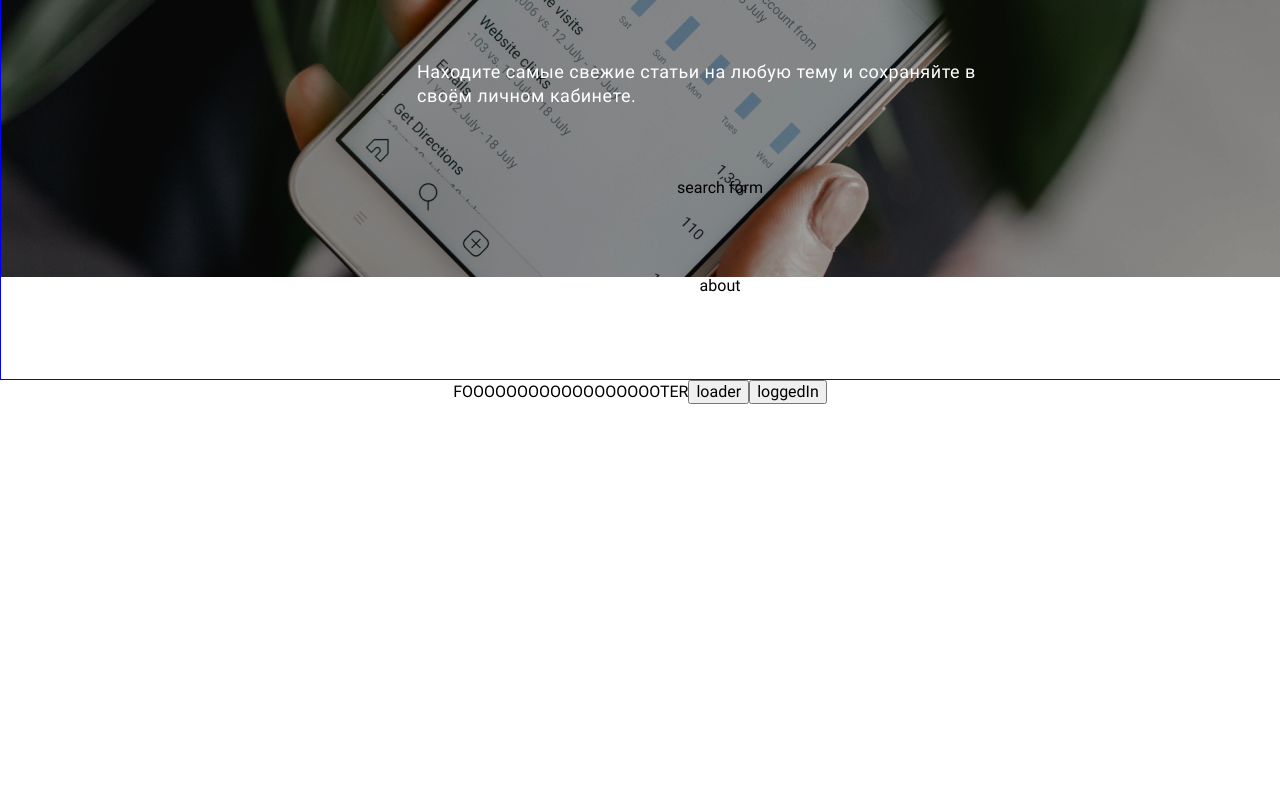
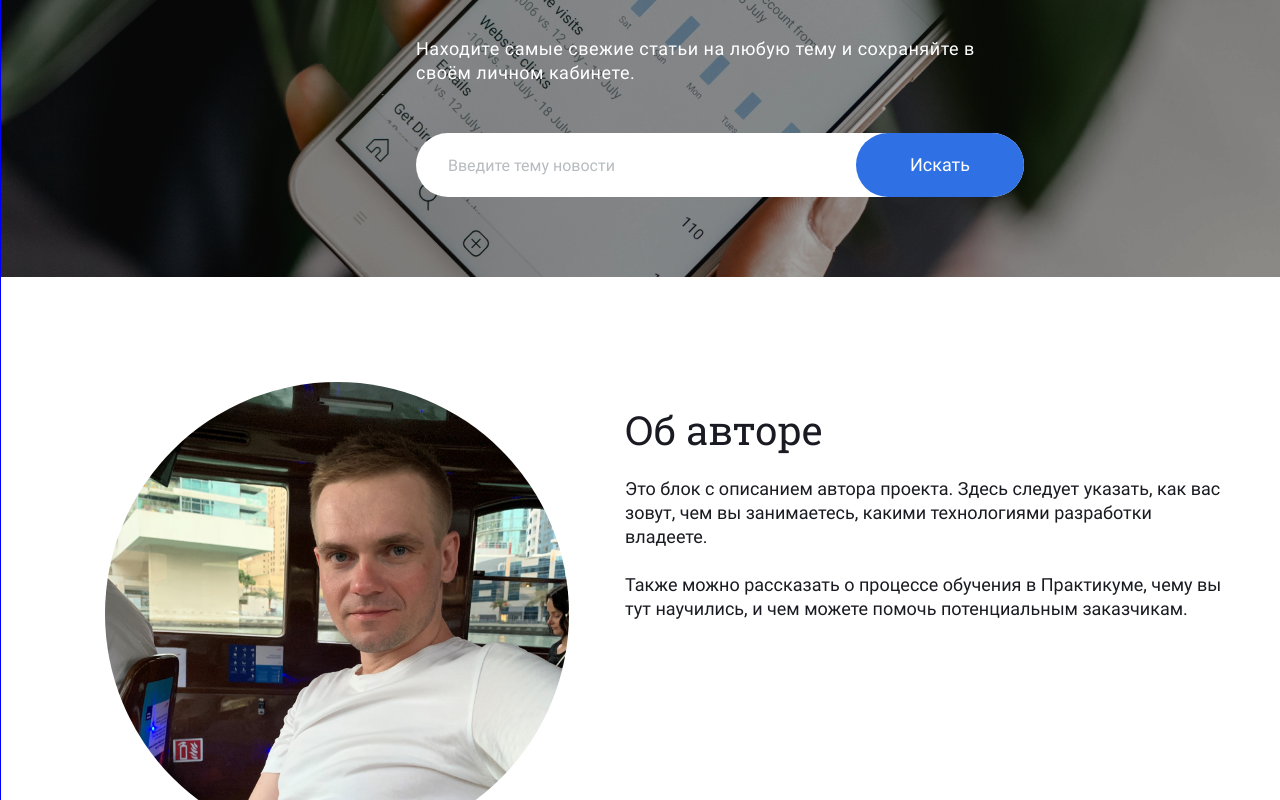
Before and after one commit to alex-kurkov/news-explorer-frontend, a React (Create React App) app: page / in a window 1280 px wide. Shown: the part 300-1100 px from the top of the page. Before the commit the page ends 800 px from the top, so only its background shows below. Built offline with nearby package versions, Linux system fonts and the light colour scheme.

Commit message:
add about&search block

```diff
--- /dev/null
+++ b/src/components/About/About.js
@@ -0,0 +1,28 @@
+import React from 'react';
+import config from '../../config';
+import './about.css';
+
+const About = () => {
+  const {
+    title, article, image, imageAlt,
+  } = config.about;
+  return (
+    <section className="about">
+      <img
+        className="about__image"
+        src={image}
+        alt={imageAlt}
+      />
+      <div className="about__info-wrapper">
+        <h2 className="about__title">{title}</h2>
+        <article className="about__article">
+          {article.map(({ text, id }) => (
+            <p className="about__paragraph" key={id}>{text}</p>
+          ))}
+        </article>
+      </div>
+    </section>
+  );
+};
+
+export default About;
--- /dev/null
+++ b/src/components/About/about.css
@@ -0,0 +1,48 @@
+.about {
+  width: 1440px;
+  box-sizing: border-box;
+  padding: 80px 216px 80px 104px;
+  display: flex;
+  flex-direction: row;
+  gap: 56px;
+  align-items: center;
+  justify-items: center;
+}
+
+.about__image {
+  width: 464px;
+  height: 464px;
+  border-radius: 50%;
+}
+.about__info-wrapper {
+  display: flex;
+  flex-direction: column;
+  padding-top: 50px;
+  gap: 24px;
+  height: 464px;
+}
+.about__title {
+  font-family: 'Roboto Slab', serif;
+  font-weight: 400;
+  font-size: 40px;
+  line-height: 46px;
+  color: #1a1b22;
+  text-align: left;
+  margin: 0;
+  padding: 0;
+}
+.about__article {
+  display: flex;
+  flex-direction: column;
+  gap: 24px;
+}
+.about__paragraph {
+  font-family: 'Roboto', sans-serif;
+  font-weight: 400;
+  font-size: 18px;
+  line-height: 24px;
+  color: #1a1b22;
+  text-align: left;
+  padding: 0;
+  margin: 0;
+}
--- a/src/components/Main/Main.js
+++ b/src/components/Main/Main.js
@@ -3,6 +3,7 @@ import React, { useEffect, useState } from 'react';
 import PropTypes from 'prop-types';
 import { useLocation } from 'react-router-dom';
 import SearchSection from '../SearchSection/SearchSection';
+import About from '../About/About';
 import './main.css';
 
 const Main = ({ loggedIn }) => {
@@ -11,7 +12,7 @@ const Main = ({ loggedIn }) => {
   return (
     <main className="main">
       <SearchSection />
-      <section>about</section>
+      <About />
     </main>
   );
 };
--- /dev/null
+++ b/src/components/SearchForm/SearchForm.js
@@ -0,0 +1,51 @@
+/* eslint-disable no-unused-vars */
+import React, { useState } from 'react';
+import PropTypes from 'prop-types';
+import config from '../../config';
+
+import './search-form.css';
+
+const SearchForm = ({ handleSearchSubmit }) => {
+  const { button, placeholder } = config.searchForm;
+  const [values, setValues] = useState({
+    keyword: '',
+  });
+
+  const handleInputChange = (e) => {
+    const { name, value } = e.target;
+    setValues({ ...values, [name]: value });
+  };
+  const handleFormSubmit = (e) => {
+    e.preventDefault();
+    /*     handleSearchSubmit(values); */
+  };
+
+  return (
+    <form
+      className="search-form"
+      onSubmit={handleFormSubmit}
+    >
+      <input
+        className="search-form__input"
+        type="text"
+        name="keyword"
+        value={values.keyword}
+        placeholder={placeholder}
+        onChange={handleInputChange}
+        noValidate
+      />
+      <button
+        className="search-form__button"
+        type="submit"
+      >
+        {button}
+      </button>
+    </form>
+  );
+};
+
+SearchForm.propTypes = {
+  // eslint-disable-next-line react/require-default-props
+  handleSearchSubmit: PropTypes.func,
+};
+export default SearchForm;
--- /dev/null
+++ b/src/components/SearchForm/search-form.css
@@ -0,0 +1,53 @@
+.search-form {
+  width: 608px;
+  height: 64px;
+  box-sizing: border-box;
+  padding: 0;
+  margin: 0 auto;
+  display: block;
+  background-color: #fff;
+  border-radius: 32px;
+  line-height: 24px;
+}
+.search-form__input {
+  width: 440px;
+  height: 100%;
+  background-color: transparent;
+  border-radius: 32px;
+  border: none;
+  padding: 8px 32px;
+  box-sizing: border-box;
+  caret-color: #2f71e5;
+}
+.search-form__input::placeholder {
+  font-family: 'Roboto', sans-serif;
+  font-weight: 400;
+  font-size: 16px;
+  line-height: 22px;
+  color: #B6BCBF;
+}
+.search-form__input:focus {
+  outline: none;
+}
+.search-form__button {
+  width: 168px;
+  height: 100%;
+  font-family: 'Roboto', sans-serif;
+  font-weight: 500;
+  font-size: 18px;
+  line-height: 24px;
+  color: #fff;
+  background-color: #2f71e5;
+  border-radius: 32px;
+  border: none;
+  box-sizing: border-box;
+}
+.search-form__button:hover {
+  background-color: #347EFF;
+  cursor: pointer;
+  transition: all .3s ease;
+}
+.search-form__button:active {
+  background-color: #2A65CC;
+  transition: all .3s ease;
+}
--- a/src/components/SearchSection/SearchSection.js
+++ b/src/components/SearchSection/SearchSection.js
@@ -1,13 +1,14 @@
 /* eslint-disable no-unused-vars */
 import React from 'react';
 import PropTypes from 'prop-types';
+import SearchForm from '../SearchForm/SearchForm';
 import './search-section.css';
 
 const SearchSection = () => (
   <section className="search-section">
     <h1 className="search-section__title">Что творится в мире?</h1>
     <p className="search-section__subtitle">Находите самые свежие статьи на любую тему и сохраняйте в своём личном кабинете.</p>
-    <form>search form</form>
+    <SearchForm />
   </section>
 );
 
--- a/src/components/SearchSection/search-section.css
+++ b/src/components/SearchSection/search-section.css
@@ -2,7 +2,7 @@
   box-sizing: border-box;
   width: 100%;
   height: 576px;
-  padding: 160px 416px 80px 416px;
+  padding: 160px 80px 80px 80px;
   display: flex;
   justify-content: space-between;
   flex-direction: column;
@@ -12,23 +12,25 @@
   background-size: cover;
 }
 .search-section__title {
+  max-width: 608px;
+  text-align: left;
   font-family: 'Roboto Slab', serif;
   font-size: 60px;
   font-weight: 400;
   line-height: 64px;
   color: #fff;
-  margin: 0;
+  margin: 0 auto;
   padding: 0;
-  text-align: left;
 }
 .search-section__subtitle {
+  max-width: 608px;
+  text-align: left;
   font-family: 'Roboto', sans-serif;
   font-size: 18px;
   font-weight: 400;
   line-height: 24px;
   color: #fff;
-  margin: 0;
+  margin: 0 auto;
   padding: 0;
-  text-align: left;
   letter-spacing: .5px;
 }
--- a/src/config.js
+++ b/src/config.js
@@ -1,3 +1,5 @@
+import authorImage from './images/author-alex-kurkov.jpg';
+
 export default {
   navRoutes: {
     home: {
@@ -9,4 +11,24 @@ export default {
       button: 'Сохраненные статьи',
     },
   },
+  about: {
+    title: 'Об авторе',
+    article: [
+      {
+        id: 'about-art1',
+        text: 'Это блок с описанием автора проекта. Здесь следует указать, как вас зовут, чем вы занимаетесь, какими технологиями разработки владеете.',
+      },
+      {
+        id: 'about-art2',
+        text: 'Также можно рассказать о процессе обучения в Практикуме, чему вы тут научились, и чем можете помочь потенциальным заказчикам.',
+      },
+    ],
+    image: authorImage,
+    imageAlt: 'фотография автора проекта',
+  },
+  search: {},
+  searchForm: {
+    button: 'Искать',
+    placeholder: 'Введите тему новости',
+  },
 };
```
Also changed, not shown: src/images/author-alex-kurkov.jpg (added), 1 other file (tests, documents, lock files or other folders).
